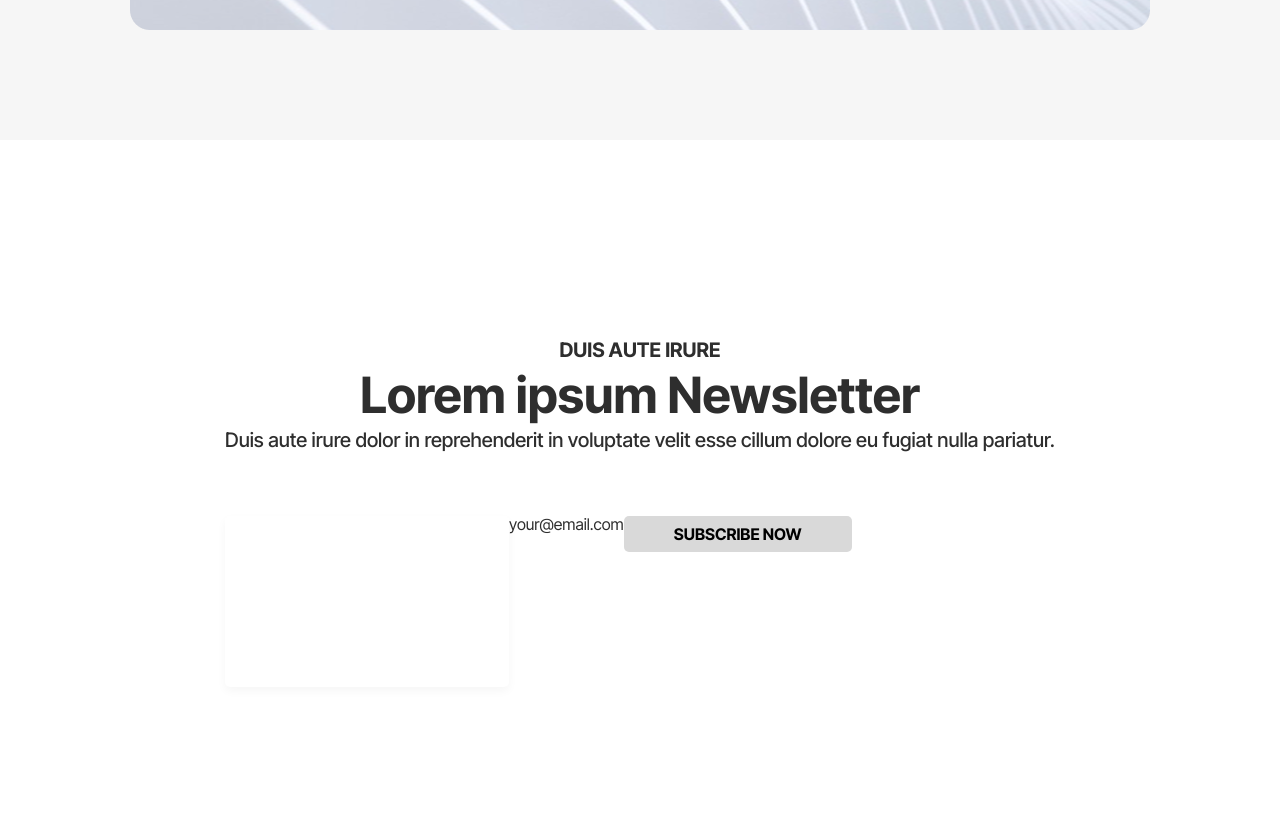
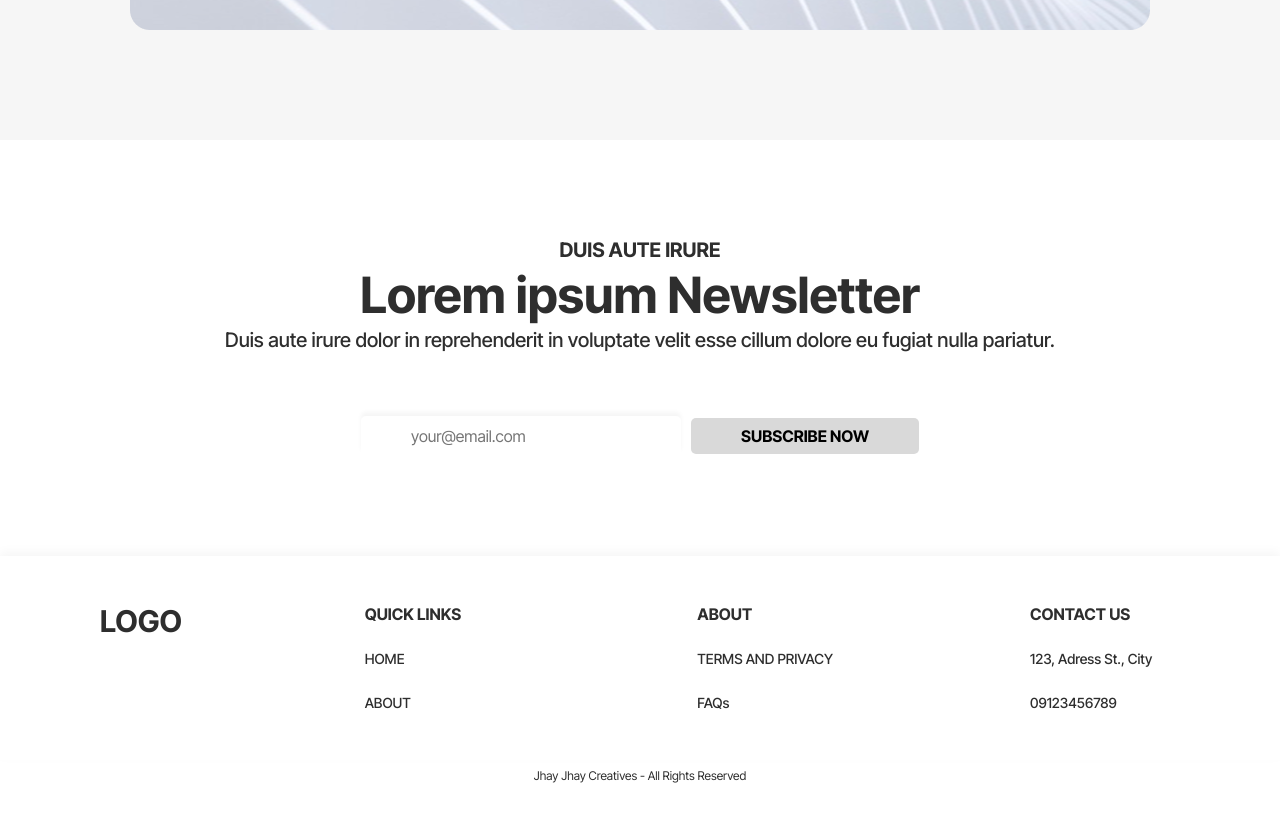
Before and after one commit to marinar345089/landing, a plain HTML site: page Index.html in a window 1280 px wide. Shown: the part 1459-2280 px from the top of the page. After the commit the page ends 2251 px from the top, so only its background shows below. Drawn offline with Linux system fonts and the light colour scheme.

Commit message:
Complete

```diff
--- a/Index.html
+++ b/Index.html
@@ -45,9 +45,8 @@
       </section>
       <section class="about">
         <div class="container">
-          <div class="about__row">
           <div class="about__info">
-              <h2 class="about_title">Lorem ipsum dolor sit amet</h2>
+            <h2 class="about__title">Lorem ipsum dolor sit amet</h2>
             <p class="about__text">
               Duis aute irure dolor in reprehenderit in voluptate velit esse
               cillum dolore eu fugiat nulla pariatur.
@@ -56,27 +55,52 @@
             <img src="./about.png" alt="" class="about__img" />
           </div>
         </div>
-        </div>
       </section>
-      <section class="FAQ">
+      <section class="faq">
         <div class="container">
-          <div class="FAQ__row">
-            <div class="FAQ__info">
-              <h3 class="title__1">Duis aute irure</h3>
-              <h2 class="title__2">Lorem ipsum Newsletter</h2>
-              <p class="FAQ__text">
+          <div class="faq__info">
+            <h3 class="faq__title">Duis aute irure</h3>
+            <h2 class="faq__subtitle">Lorem ipsum Newsletter</h2>
+            <p class="faq__text">
               Duis aute irure dolor in reprehenderit in voluptate velit esse
               cillum dolore eu fugiat nulla pariatur.
             </p>
-              <div class="FAQ__whole_thing">
-                <input type="your@email.com" class="FAQ__email" />
-                <p class="FAQ__your_email">your@email.com</p>
-                <button class="FAQ__button">SUBSCRIBE NOW</button>
-              </div>
+            <div class="faq__row">
+              <input
+                class="faq__input"
+                type="email"
+                placeholder="your@email.com"
+              />
+              <button class="faq__button">SUBSCRIBE NOW</button>
             </div>
           </div>
         </div>
       </section>
     </main>
   </body>
+  <footer class="footer">
+    <div class="footer__top">
+      <div class="container">
+        <div class="footer__row">
+          <h2 class="footer__logo">LOGO</h2>
+          <div class="footer__column">
+            <h3 class="footer__title">QUICK LINKS</h3>
+            <a href="" class="footer__link">HOME</a>
+            <a href="" class="footer__link">ABOUT</a>
+          </div>
+          <div class="footer__column">
+            <h3 class="footer__title">ABOUT</h3>
+            <a href="" class="footer__link">TERMS AND PRIVACY</a>
+            <a href="" class="footer__link">FAQs</a>
+          </div>
+          <div class="footer__column">
+            <h3 class="footer__title">CONTACT US</h3>
+            <a href="" class="footer__link">123, Adress St., City</a>
+            <a href="" class="footer__link">09123456789</a>
+          </div>
+        </div>
+      </div>
+    </div>
+    <p class="footer__text">Jhay Jhay Creatives - All Rights Reserved</p>
+  </footer>
 </html>
--- a/style.css
+++ b/style.css
@@ -42,6 +42,19 @@ body {
   letter-spacing: 0%;
   color: #2e2e2e;
 }
+@media (max-width: 1080px) {
+  .container {
+    padding: 0 20px;
+  }
+}
+@media (max-width: 430px) {
+  .header__row {
+    flex-direction: column;
+    align-items: center;
+    text-align: center;
+    gap: 30px;
+  }
+}
 .home {
   padding: 100px 0;
 }
@@ -77,20 +90,37 @@ body {
   max-width: 480px;
   margin: 0px 30px;
 }
+@media (max-width: 920px) {
+  .home__img {
+    max-width: 300px;
+  }
+  .home__title {
+    font-size: 35px;
+  }
+  .home__text {
+    font-size: 15px;
+  }
+}
+@media (max-width: 650px) {
+  .home__row {
+    flex-direction: column;
+    align-items: center;
+    text-align: center;
+    gap: 30px;
+  }
+}
 .about {
-  padding: 100px 0x;
+  padding: 100px 0;
   background-color: #f6f6f6;
 }
-.about__row {
+.about__info {
+  flex-direction: column;
+  text-align: center;
   display: flex;
   justify-content: center;
   align-items: center;
 }
-.about__info {
-  text-align: center;
-  padding: 100px 100px;
-}
-.about_title {
+.about__title {
   font-weight: 700;
   font-size: 50px;
   line-height: 100%;
@@ -118,19 +148,35 @@ body {
   max-width: 1020x;
   margin: 10px 30px;
 }
-.FAQ {
+@media (max-width: 920px) {
+  .about__img {
+    max-width: 700px;
+  }
+  .about__title {
+    font-size: 35px;
+  }
+  .about__text {
+    font-size: 15px;
+  }
+}
+@media (max-width: 650px) {
+  .about__img {
+    max-width: 300px;
+  }
+}
+.faq {
   padding: 100px 0;
 }
-.FAQ__row {
+.faq__row {
   display: flex;
   justify-content: center;
   align-items: center;
+  gap: 10px;
 }
-.FAQ__info {
+.faq__info {
   text-align: center;
-  padding: 100px 100px;
 }
-.title__1 {
+.faq__title {
   font-weight: 700;
   font-size: 20px;
   line-height: 100%;
@@ -139,7 +185,7 @@ body {
   text-align: center;
   text-transform: uppercase;
 }
-.title__2 {
+.faq__subtitle {
   font-weight: 700;
   font-size: 50px;
   line-height: 100%;
@@ -147,7 +193,7 @@ body {
   margin-bottom: 10px;
   text-align: center;
 }
-.FAQ__text {
+.faq__text {
   font-weight: 500;
   font-size: 20px;
   line-height: 100%;
@@ -155,23 +201,17 @@ body {
   margin-bottom: 66px;
   text-align: center;
 }
-.FAQ__whole_thing {
-  display: flex;
-}
-.FAQ__your_email {
+.faq__input {
+  padding: 10px 50px;
+  border-radius: 5px;
+  box-shadow: 0px 4px 4px 0px #0000000a;
+  box-shadow: 0px -4px 4px 0px #0000000a;
   font-weight: 400;
   font-size: 16px;
   line-height: 100%;
   letter-spacing: 0%;
 }
-.FAQ__email {
-  width: 400;
-  height: 39;
-  padding: 10px 50px;
-  border-radius: 5px;
-  box-shadow: 0px 4px 10px 0px #0000000a;
-}
-.FAQ__button {
+.faq__button {
   padding: 10px 50px;
   border-radius: 5px;
   background-color: #d9d9d9;
@@ -179,5 +219,70 @@ body {
   font-size: 16px;
   line-height: 100%;
   letter-spacing: 0%;
-  margin-bottom: 135px;
 }
+@media (max-width: 920px) {
+  .faq__subtitle {
+    font-size: 35px;
+  }
+  .faq__text {
+    max-width: 600px;
+    margin-left: auto;
+    margin-right: auto;
+    font-size: 15px;
+  }
+}
+@media (max-width: 650px) {
+  .faq__row {
+    flex-direction: column;
+    gap: 10px;
+  }
+}
+.footer__top {
+  padding: 50px 0;
+  box-shadow: 0px -4px 10px 0px #0000000a;
+}
+.footer__row {
+  display: flex;
+  justify-content: space-between;
+  flex-wrap: wrap;
+  gap: 20px;
+}
+.footer__logo {
+  font-weight: 700;
+  font-size: 30px;
+  line-height: 100%;
+  letter-spacing: 0%;
+}
+.footer__column {
+  display: flex;
+  flex-direction: column;
+  gap: 30px;
+  min-width: 150px;
+}
+.footer__title {
+  font-weight: 700;
+  font-size: 16px;
+  line-height: 100%;
+  letter-spacing: 0%;
+}
+.footer__link {
+  font-weight: 500;
+  font-size: 14px;
+  line-height: 100%;
+  letter-spacing: 0%;
+  color: #2e2e2e;
+}
+.footer__text {
+  padding: 10px 0;
+  text-align: center;
+  font-weight: 400;
+  font-size: 12px;
+  line-height: 100%;
+  letter-spacing: 0%;
+}
+@media (max-width: 370px) {
+  .footer__row {
+    flex-direction: column;
+    gap: 30px;
+  }
+}
```
Lines whose indentation alone changed are shown as unchanged.
